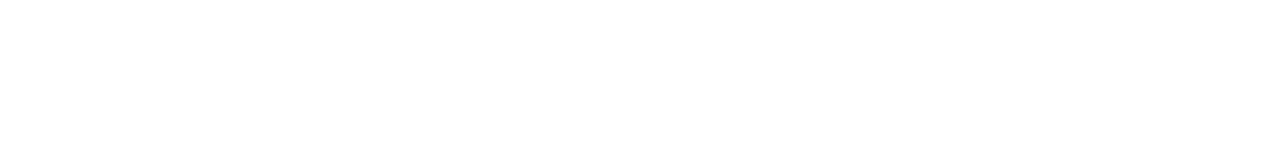
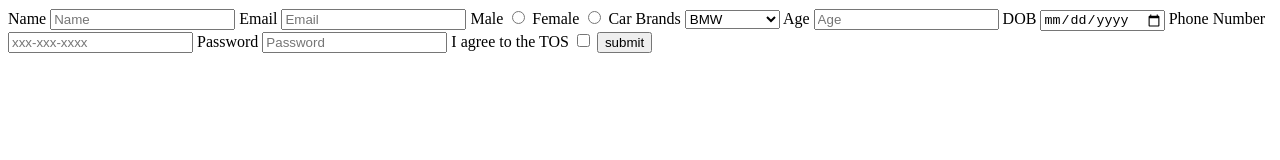
Before and after one commit to acciojob/signup-form-car-MohammedRazaAli-1, a website: page main.html in a window 1280 px wide. Drawn offline with Linux system fonts and the light colour scheme.

Commit message:
created a submission

```diff
--- a/main.html
+++ b/main.html
@@ -7,6 +7,64 @@
 </head>
 
 <body>
+	<form method="post">
+
+		<label for="name">Name
+			<input type="text" id="name" placeholder="Name" required/>
+		</label>
+
+		<label for="email">Email
+			<input type="email" id="email" placeholder="Email" required/>
+		</label>
+
+		<label for="gender_m">Male
+			<input type="radio" id="gender_m" name="gender" required/>
+		</label>
+
+		<label for="gender_f">Female
+			<input type="radio" id="gender_f" name="gender" required/>
+		</label>
+
+		<label for="cars">Car Brands
+			<select id="cars" placeholder="--Please choose an option--" required>
+				<option>BMW</option>
+				<option>audi</option>
+				<option>rolce royace</option>
+			</select>
+		</label>
+
+		<label for="age">Age
+			<input type="number" id="age" placeholder="Age" required/>
+		</label>
+
+		<label for="dob">DOB
+			<input type="date" id="dob" required/>
+		</label>
+
+		<label for="tel">Phone Number
+			<input type="tel" id="tel" placeholder="xxx-xxx-xxxx"  />
+		</label>
+
+		<label for="password">Password
+			<input type="password" id="password" placeholder="Password" required/>
+		</label>
+
+		<label for="tos">I agree to the TOS
+			<input type="checkbox" id="tos" required/>
+		</label>
+		<input type="submit" value="submit"/>
+
+
+
+
+
+
+
+
+
+
+
+	</form>
 	<!-- the entire body must be written by student -->
     <script type="text/javascript" src="./script.js">
 </script>
```
